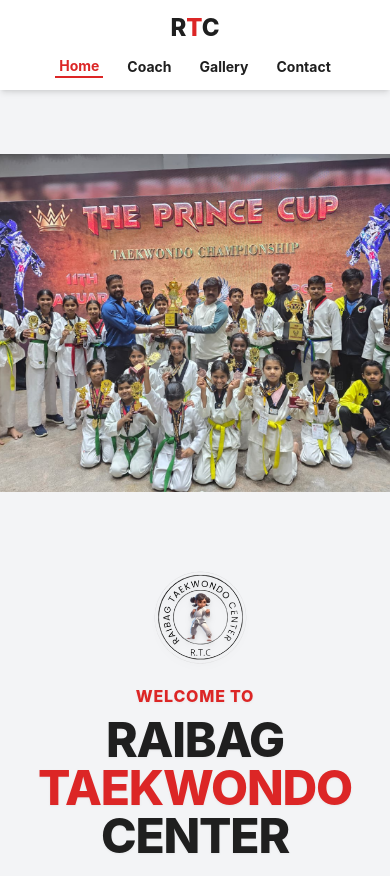
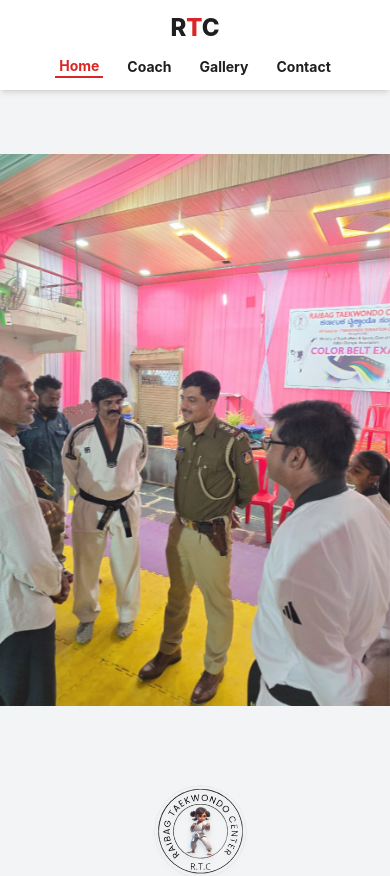
Before and after one commit to rohan-2510/RTC-F, a React app: page / in a window 390 px wide. Shown: the top 876 px of the page. Built offline with nearby package versions, Linux system fonts and the light colour scheme; the HTML template or start-up script is replaced by a standard one.

Commit message:
Mobile Image

```diff
--- a/src/pages/Coach.jsx
+++ b/src/pages/Coach.jsx
@@ -26,7 +26,7 @@
 
                     {/* Formatted Text Centered Below */}
                     <h1 className="text-4xl md:text-5xl font-extrabold mb-2 uppercase tracking-tight text-secondary">Master Jaidipp Desae</h1>
-                    <p className="text-xl md:text-2xl text-primary font-bold tracking-wider">4th Dan Black Belt</p>
+                    <p className="text-xl md:text-2xl text-primary font-bold tracking-wider">3rd Dan Black Belt</p>
                     <blockquote className="mt-12 bg-light p-8 rounded-xl shadow-inner border-l-4 border-primary italic text-xl text-gray-700">
                         "My mission is to empower every student with the skills, discipline, and confidence to succeed both on and off the mat."
                         <footer className="text-sm font-bold text-secondary not-italic mt-4">— Master Jaidipp Desae</footer>
--- a/src/pages/Home.jsx
+++ b/src/pages/Home.jsx
@@ -15,7 +15,7 @@
     useEffect(() => {
         const interval = setInterval(() => {
             setCurrentImageIndex((prevIndex) => (prevIndex + 1) % heroImages.length);
-        }, 5000); // Change image every 5 seconds
+        }, 2000); // Change image every 5 seconds
 
         return () => clearInterval(interval);
     }, []);
@@ -24,8 +24,12 @@
         <div className="flex flex-col">
             {/* Hero Section */}
             <section className="bg-light relative min-h-[90vh] lg:min-h-[85vh] flex flex-col lg:block items-center overflow-hidden pt-16 lg:pt-0">
-                {/* Background Image Slider (Top on mobile, Anchored right on desktop) */}
-                <div className="relative w-full h-[40vh] sm:h-[50vh] lg:absolute lg:top-0 lg:right-0 lg:w-[56%] lg:h-[85%] z-0 bg-light shadow-inner lg:shadow-none mb-8 lg:mb-0">
+                {/* Background Image Slider (Native ratio on mobile, Anchored right on desktop) */}
+                <div className="relative w-full lg:absolute lg:top-0 lg:right-0 lg:w-[56%] lg:h-[85%] z-0 bg-light shadow-inner lg:shadow-none mb-8 lg:mb-0">
+
+                    {/* Ghost image natively expands the parent container to the exact true height/width aspect ratio of the photos */}
+                    <img src={heroImages[0]} alt="Spacer" className="w-full h-auto invisible block pointer-events-none lg:hidden" />
+
                     {heroImages.map((image, index) => (
                         <div
                             key={index}
```
Also changed, not shown: public/slide2.jpeg.
